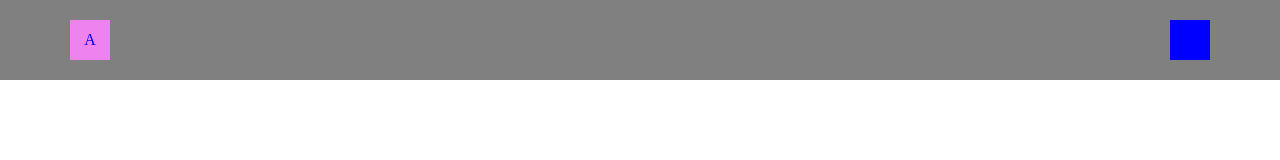
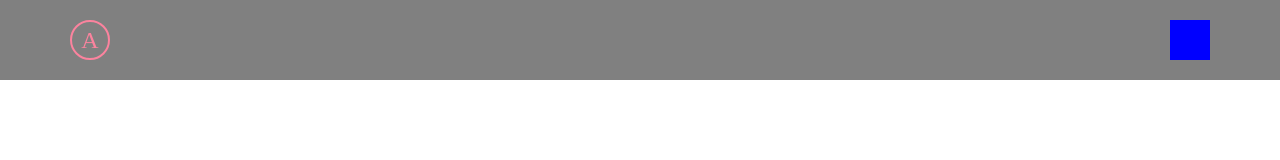
Before and after one commit to adiher22/portfolio-V2, a plain HTML site: page index.html in a window 1280 px wide. Drawn offline with Linux system fonts and the light colour scheme.

Commit message:
Color style skins font

```diff
--- a/css/style.css
+++ b/css/style.css
@@ -54,10 +54,13 @@
 .header .logo a{
     display: inline-block;
     text-align: center;
-    line-height: 40px;
+    line-height: 36px;
     height: 40px;
     width: 40px;
-    background-color: violet;
+    font-size: 24px;
+    color:var(--skin-color);
+    border-radius: 50%;
+    border:2px solid var(--skin-color);
 }
 .header .hamburger-btn{
     height: 40px;
--- a/index.html
+++ b/index.html
@@ -8,6 +8,8 @@
   <link rel="stylesheet" type="text/css" href="css/font-awesome.css">
   <!-- main css -->
   <link rel="stylesheet" type="text/css" href="css/style.css">
+  <!-- default color skin -->
+  <link rel="stylesheet" type="text/css" href="css/skins/color-1.css">
 </head>
 <body>
 
```
